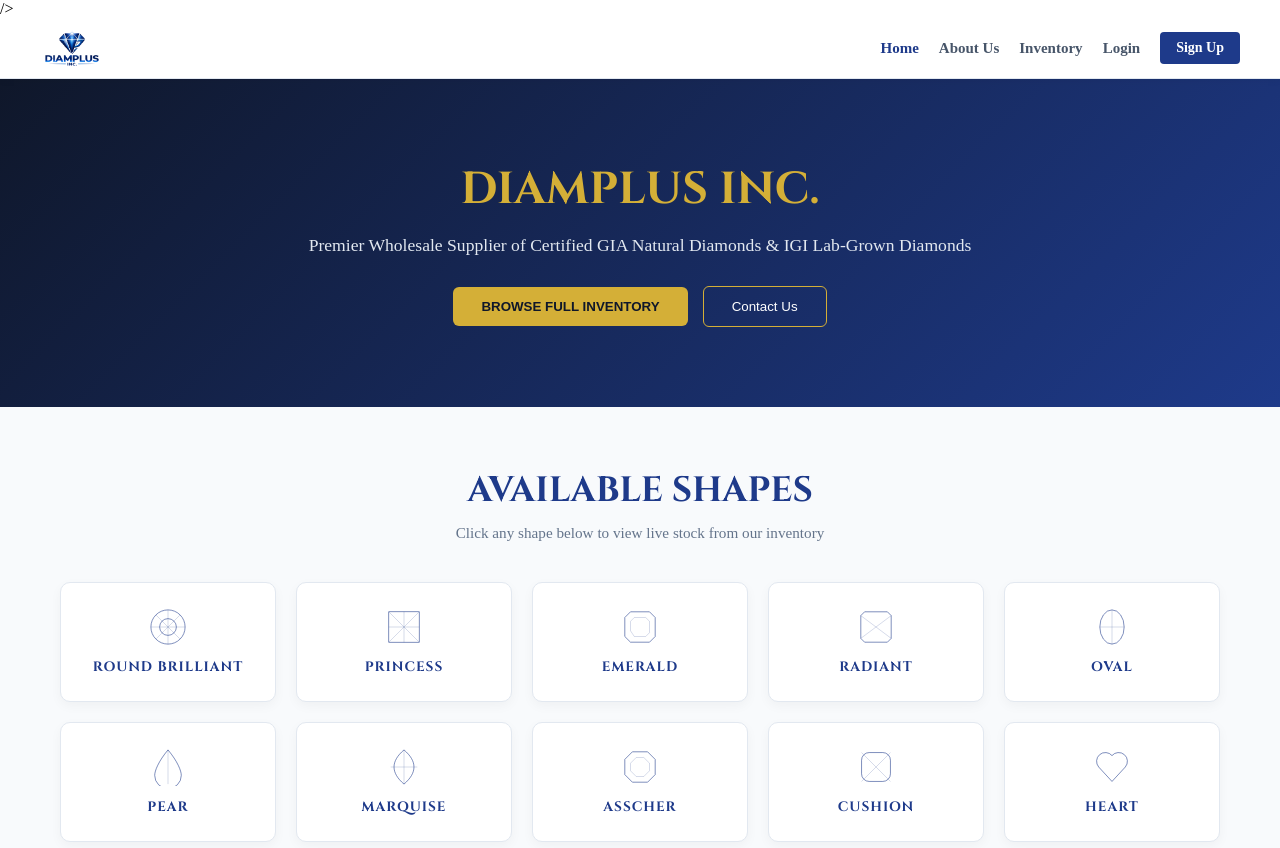
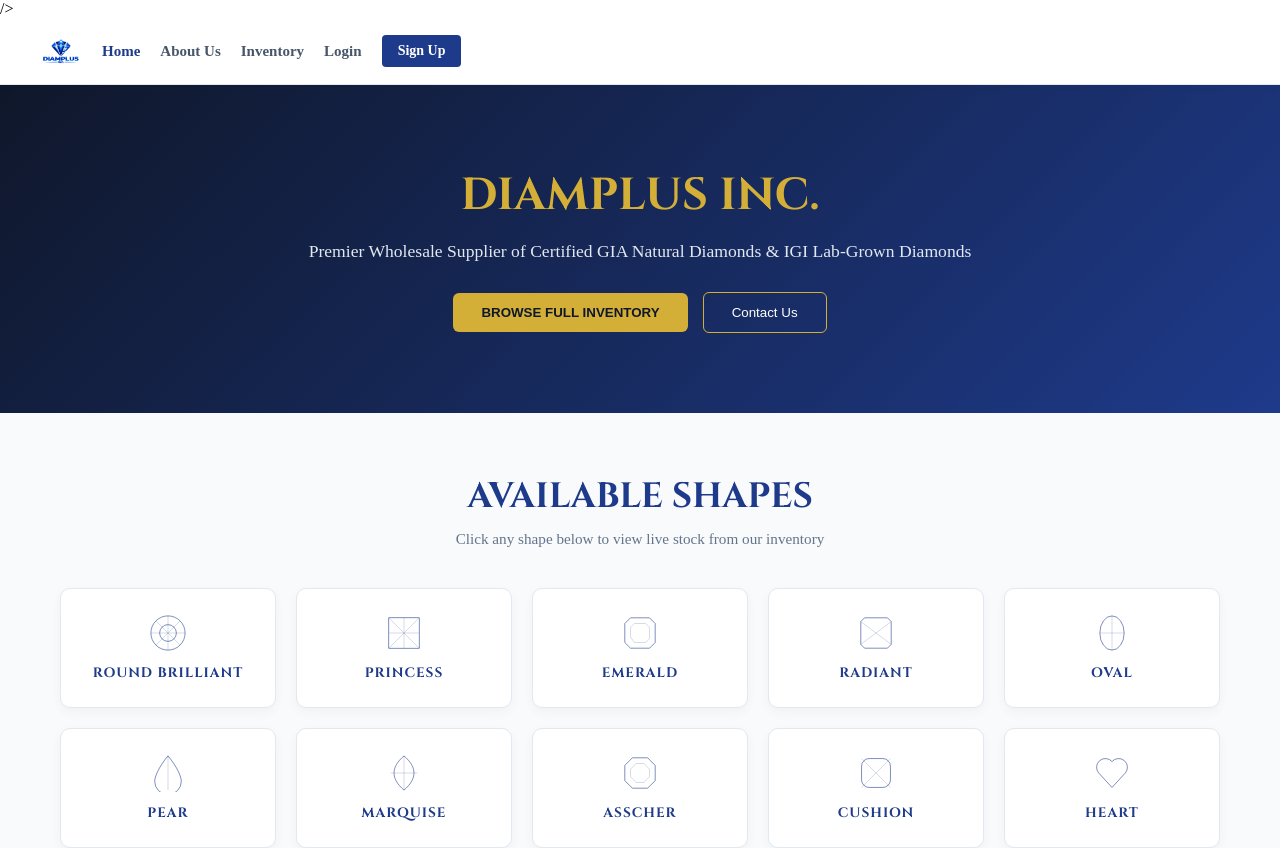
Before and after one commit to diamplusinc/diampluswebsite, a React (Create React App) app in the folder frontend/: page / in a window 1280 px wide. Shown: the top 848 px of the page. Built offline with nearby package versions, Linux system fonts and the light colour scheme.

Commit message:
update nav bar

```diff
--- a/frontend/src/components/Navbar.js
+++ b/frontend/src/components/Navbar.js
@@ -35,7 +35,7 @@
     }}>
       <nav style={{
         display: 'flex',
-        justifyContent: 'space-between',
+        justify: 'space-between',
         alignItems: 'center',
         width: '100%',
         maxWidth: '1200px',
@@ -44,14 +44,15 @@
         gap: isMobile ? '4px' : '20px'
       }}>
         {/* Logo Container */}
-        <Link to="/" style={{ display: 'flex', alignItems: 'center', textDecoration: 'none' }}>
+        <Link to="/" style={{ display: 'flex', alignItems: 'center', textDecoration: 'none', flexShrink: 0 }}>
           <img
-    src="/inc.png"
+            src="/11.png"
             alt="Diamplus INC."
             style={{
-      height: isMobile ? '24px' : '36px',
+              height: isMobile ? '28px' : '42px',
               width: 'auto',
-      objectFit: 'contain'
+              objectFit: 'contain',
+              display: 'block'
             }}
           />
         </Link>
@@ -61,7 +62,7 @@
           display: 'flex',
           gap: isMobile ? '6px' : '20px',
           alignItems: 'center',
-          justifyContent: 'flex-end'
+          justify: 'flex-end'
         }}>
           <Link to="/" style={getLinkStyle('/')}>Home</Link>
           <Link to="/about" style={getLinkStyle('/about')}>About Us</Link>
```
Lines whose indentation alone changed are shown as unchanged.
